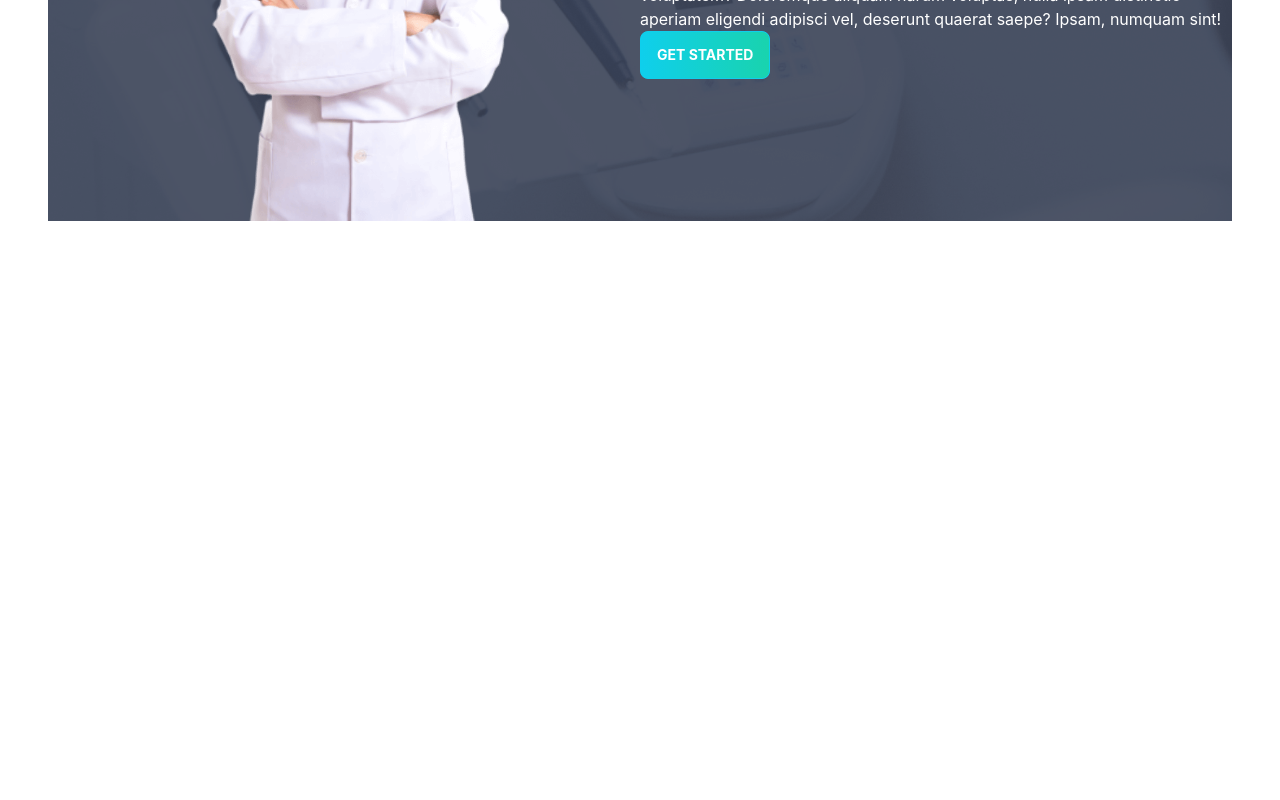
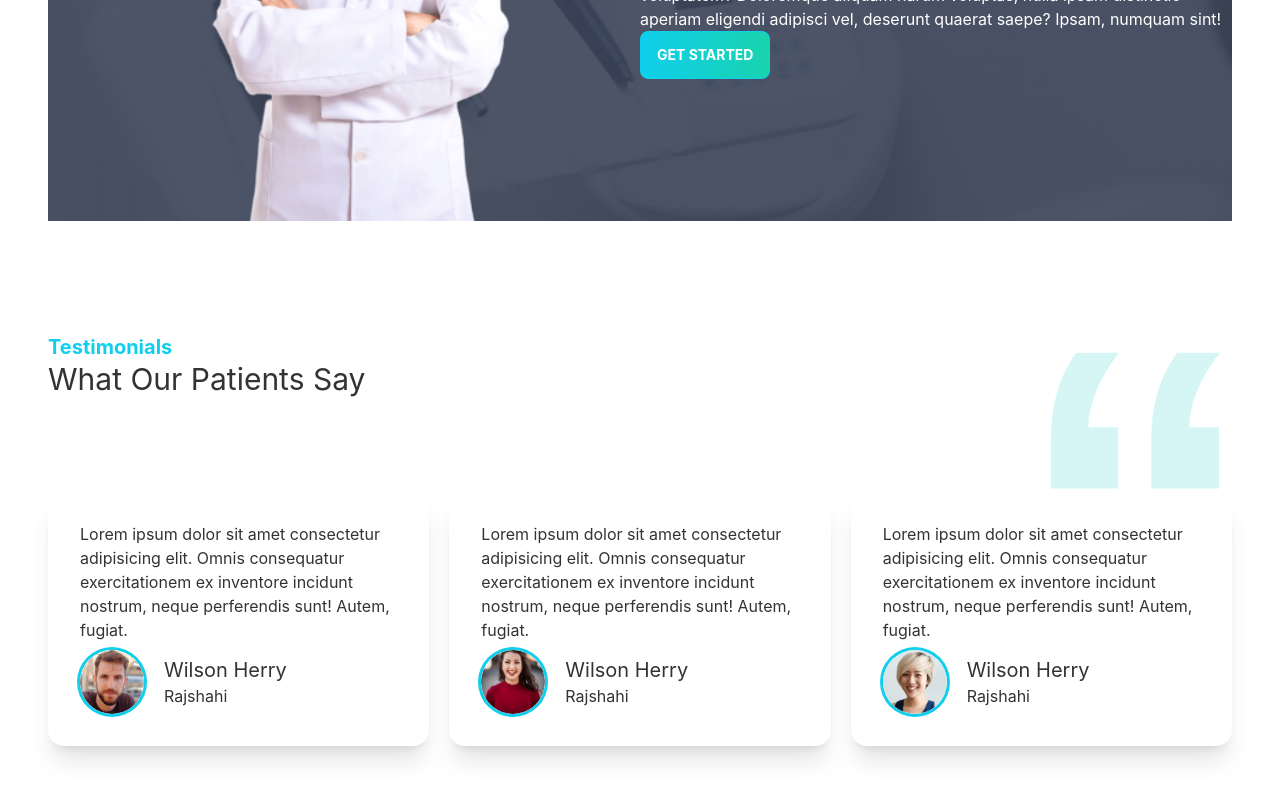
Before and after one commit to SJMormo/doctors-portal-client, a React (Create React App) app: page / in a window 1280 px wide. Shown: the part 1938-2738 px from the top of the page. Before the commit the page ends 2159 px from the top, so only its background shows below. Built offline with nearby package versions, Linux system fonts and the light colour scheme.

Commit message:
testimonial section added

```diff
--- a/src/Pages/Home/Home.js
+++ b/src/Pages/Home/Home.js
@@ -3,6 +3,7 @@ import Banner from './Banner';
 import Info from './Info';
 import MakeAppointment from './MakeAppointment';
 import Services from './Services';
+import Testimonials from './Testimonials';
 
 const Home = () => {
     return (
@@ -11,6 +12,7 @@ const Home = () => {
             <Info />
             <Services />
             <MakeAppointment />
+            <Testimonials />
         </div>
     );
 };
--- /dev/null
+++ b/src/Pages/Home/Review.js
@@ -0,0 +1,25 @@
+import React from 'react';
+
+const Review = ({ review }) => {
+    return (
+        <div class="card bg-base-100 shadow-xl">
+            <div class="card-body">
+                <p>{review.review}</p>
+
+                <div className='flex items-center'>
+                    <div class="avatar">
+                        <div class="w-16 rounded-full ring ring-primary ring-offset-base-100 mr-5">
+                            <img src={review.img} alt='' />
+                        </div>
+                    </div>
+                    <div>
+                        <h4 className='text-xl'>{review.name}</h4>
+                        <p>{review.location}</p>
+                    </div>
+                </div>
+            </div>
+        </div>
+    );
+};
+
+export default Review;
--- /dev/null
+++ b/src/Pages/Home/Testimonials.js
@@ -0,0 +1,56 @@
+import React from 'react';
+import quote from '../../assets/icons/quote.svg';
+import people1 from '../../assets/images/people1.png';
+import people2 from '../../assets/images/people2.png';
+import people3 from '../../assets/images/people3.png';
+import Review from './Review';
+
+const Testimonials = () => {
+    const reviews = [
+        {
+            _id: 1,
+            name: 'Wilson Herry',
+            review: 'Lorem ipsum dolor sit amet consectetur adipisicing elit. Omnis consequatur exercitationem ex inventore incidunt nostrum, neque perferendis sunt! Autem, fugiat.',
+            img: people1,
+            location: 'Rajshahi'
+        },
+        {
+            _id: 2,
+            name: 'Wilson Herry',
+            review: 'Lorem ipsum dolor sit amet consectetur adipisicing elit. Omnis consequatur exercitationem ex inventore incidunt nostrum, neque perferendis sunt! Autem, fugiat.',
+            img: people2,
+            location: 'Rajshahi'
+        },
+        {
+            _id: 3,
+            name: 'Wilson Herry',
+            review: 'Lorem ipsum dolor sit amet consectetur adipisicing elit. Omnis consequatur exercitationem ex inventore incidunt nostrum, neque perferendis sunt! Autem, fugiat.',
+            img: people3,
+            location: 'Rajshahi'
+        },
+    ];
+    return (
+        <section className='my-28'>
+            <div className='flex justify-between'>
+                <div>
+                    <h4 className="text-xl text-primary font-bold">Testimonials</h4>
+                    <h4 className="text-3xl">What Our Patients Say</h4>
+                </div>
+                <div>
+                    <img src={quote} className='w-24 lg:w-48' alt="" />
+                </div>
+            </div>
+
+            <div className='grid grid-cols-1 md:grid-cols-2 lg:grid-cols-3 gap-5'>
+                {
+                    reviews.map(review => <Review
+                        key={review._id}
+                        review={review}
+                    />)
+                }
+            </div>
+        </section>
+    );
+};
+
+export default Testimonials;
```
